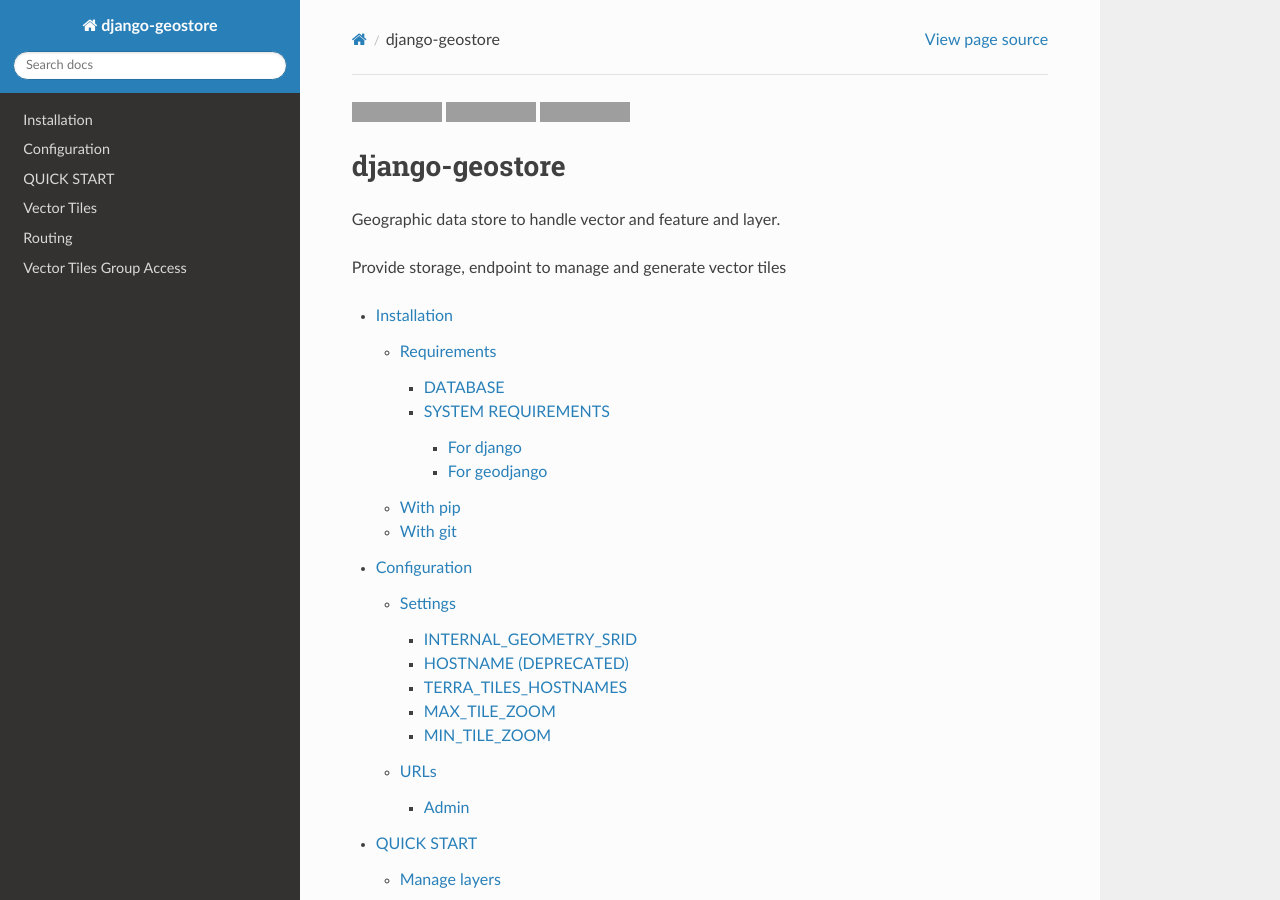
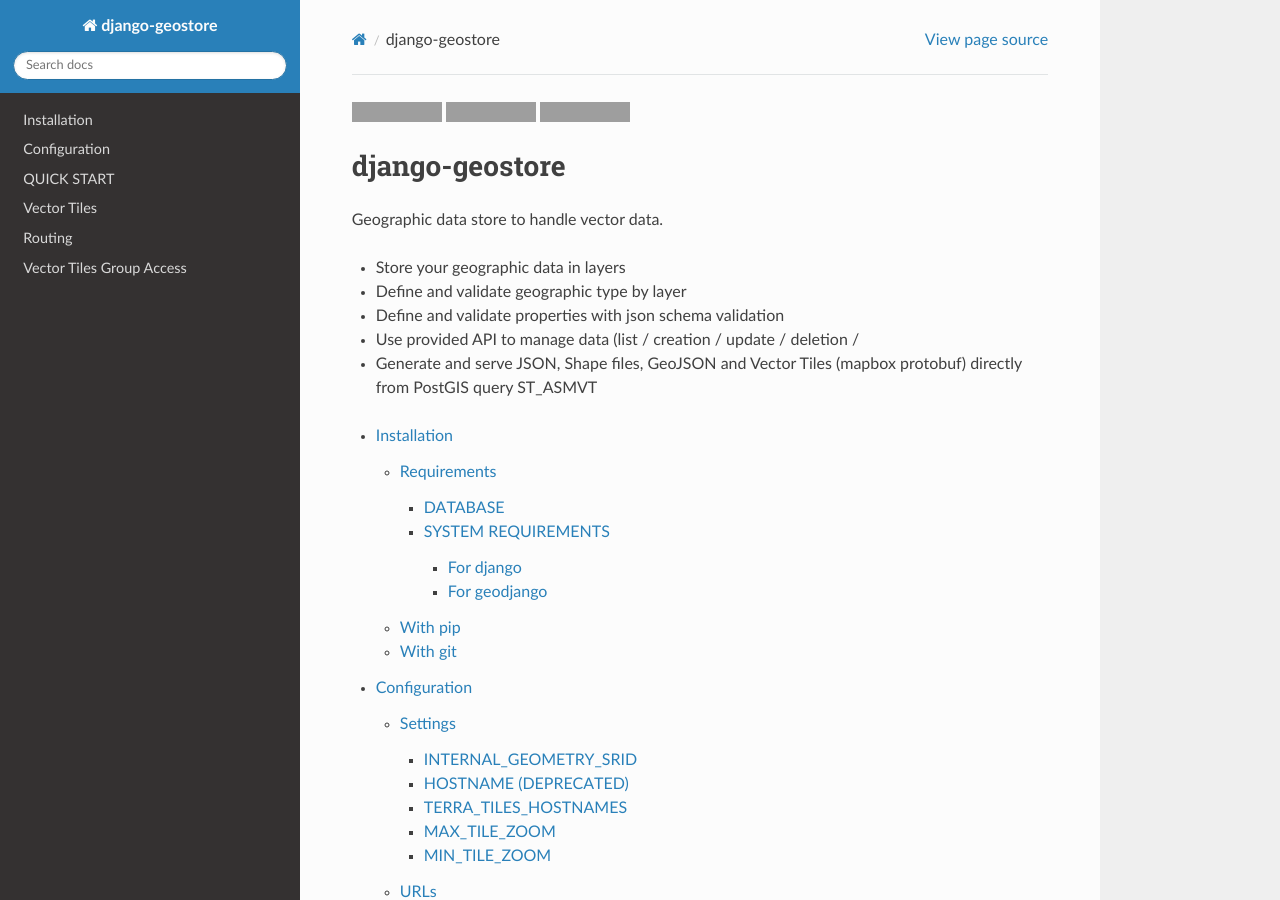
Before and after one commit to Terralego/django-geostore, a Sphinx documentation site: the page built from doc/index.rst, in a window 1280 px wide and 900 px high. Built offline with Sphinx 7.4.7 and the Read the Docs theme 2.0.0, drawn with Linux system fonts in a browser that asks for light colours; grey boxes are pictures that could not be loaded.

Commit message:
typo and doc

```diff
--- a/doc/index.rst
+++ b/doc/index.rst
@@ -1,11 +1,15 @@
 |Build Status| |Maintainability| |codecov|
 
 django-geostore
-=======================
+===============
 
-Geographic data store to handle vector and feature and layer.
+Geographic data store to handle vector data.
 
-Provide storage, endpoint to manage and generate vector tiles
+* Store your geographic data in layers
+* Define and validate geographic type by layer
+* Define and validate properties with json schema validation
+* Use provided API to manage data (list / creation / update / deletion /
+* Generate and serve JSON, Shape files, GeoJSON and Vector Tiles (mapbox protobuf) directly from PostGIS query ST_ASMVT
 
 .. toctree::
 
```
Also changed, not shown: 1 other file.
